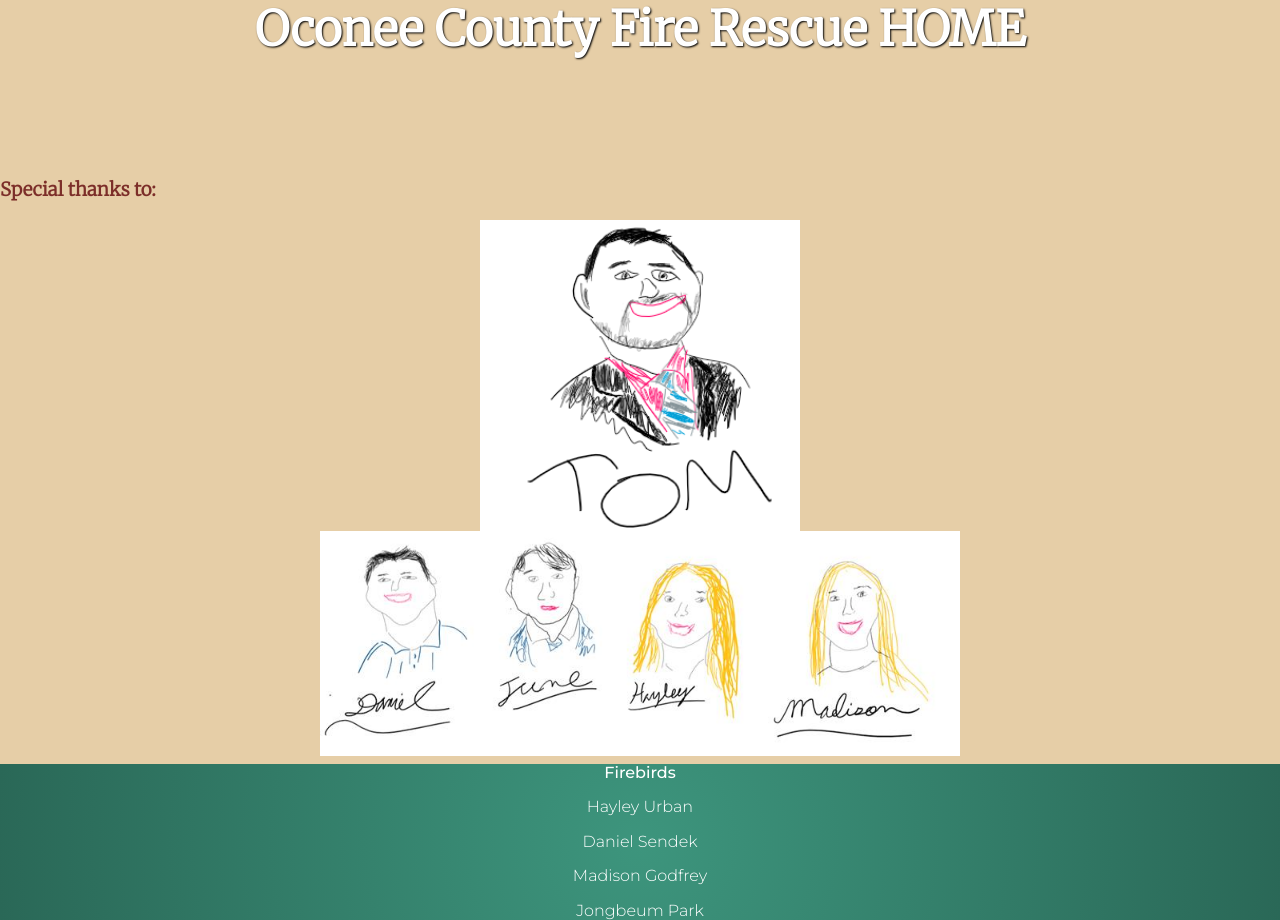
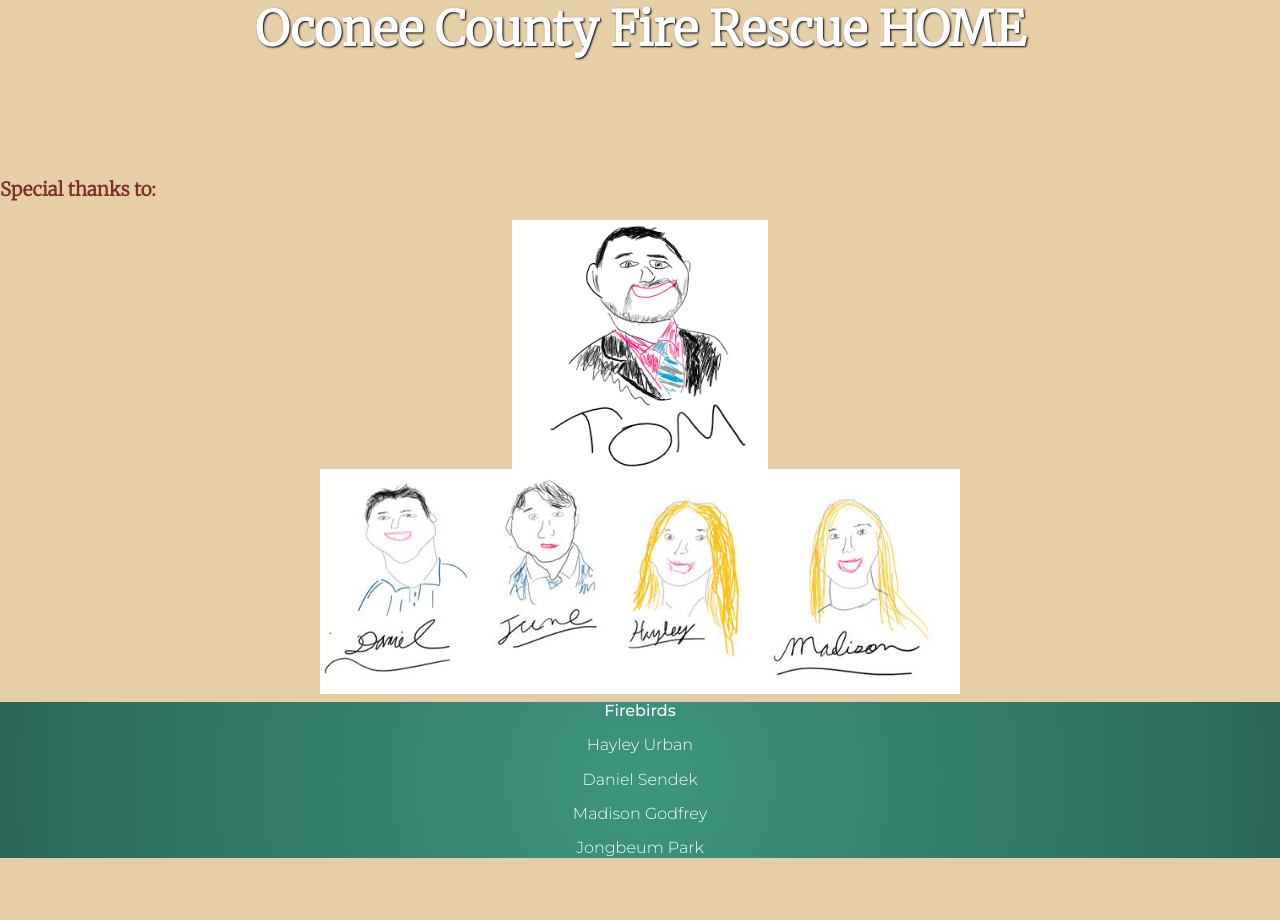
Before and after one commit to hayurban7/Firebirds, a PHP site: page /public/index.html in a window 1280 px wide. Shown: the part 209-1129 px from the top of the page. After the commit the page ends 1067 px from the top, so only its background shows below. Run offline with PHP 8.4, Linux system fonts and the light colour scheme; some libraries are stand-ins or nearby versions.

Commit message:
image css

```diff
--- a/app/public/css/styles.css
+++ b/app/public/css/styles.css
@@ -363,7 +363,7 @@ th[role=columnheader]:not(.no-sort):hover:after {
 display: block;
 margin-left: auto;
 margin-right: auto;
-width: 25%;
+width: 20%;
 }
 
   input[type="text"] {
```
